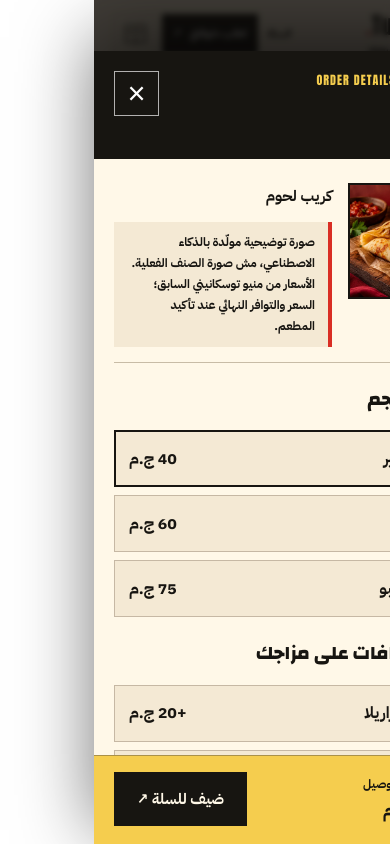
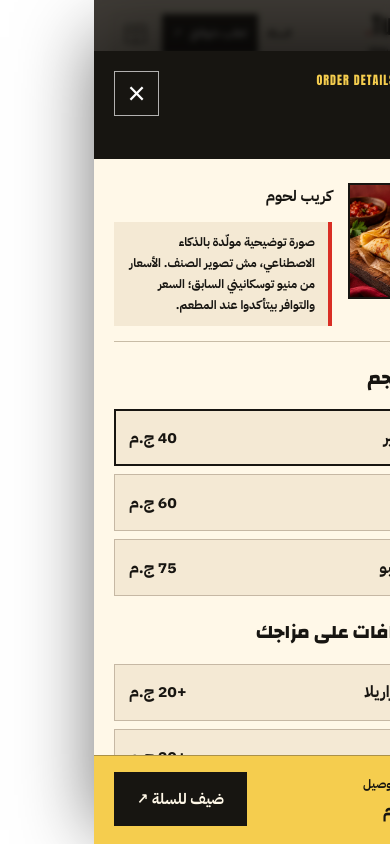
Before and after one commit to omarkhair70-droid/tuscanini-ordering-system, a Next.js app: page /menu in a window 390 px wide. Both pictures are taken after a click on the button 284 px from the left and 1565 px from the top of the page. Shown: the part 1143-1987 px from the top of the page. Built offline with nearby package versions, Linux system fonts and the light colour scheme.

Commit message:
style(rebirth): quiet source disclosure inside mobile product sheet

```diff
--- a/components/rebirth/rebirth-product-dialog.tsx
+++ b/components/rebirth/rebirth-product-dialog.tsx
@@ -211,7 +211,7 @@ export function RebirthProductDialog({ item, onClose, priceSource = 'previous',
             <ProductArtwork item={item} size="large" visualMode={visualMode}/>
             <div className="t-product-dialog__identity-copy">
               <p id="t-product-summary">{item.description || 'اختار التفاصيل المناسبة لطلبك.'}</p>
-              {priceSource === 'previous' && <p className="t-product-dialog__price-notice">{generated?'صورة توضيحية مولّدة بالذكاء الاصطناعي، مش صورة الصنف الفعلية.':representative?'صورة توضيحية مش تصوير الصنف الفعلي.':'رسم توضيحي، مش صورة الصنف الفعلية.'} الأسعار من منيو توسكانيني السابق؛ السعر والتوافر النهائي عند تأكيد المطعم.</p>}
+              {priceSource === 'previous' && <p className="t-product-dialog__price-notice">{generated?'صورة توضيحية مولّدة بالذكاء الاصطناعي، مش تصوير الصنف.':representative?'صورة توضيحية، مش تصوير الصنف.':'رسم توضيحي، مش تصوير الصنف.'} الأسعار من منيو توسكانيني السابق؛ السعر والتوافر بيتأكدوا عند المطعم.</p>}
               {representative&&<a className="t-product-dialog__photo-credit" href={representative.page} target="_blank" rel="noopener noreferrer">مصدر الصورة التوضيحية: {representative.photographer} / Pexels ↗</a>}
             </div>
           </div>
```
